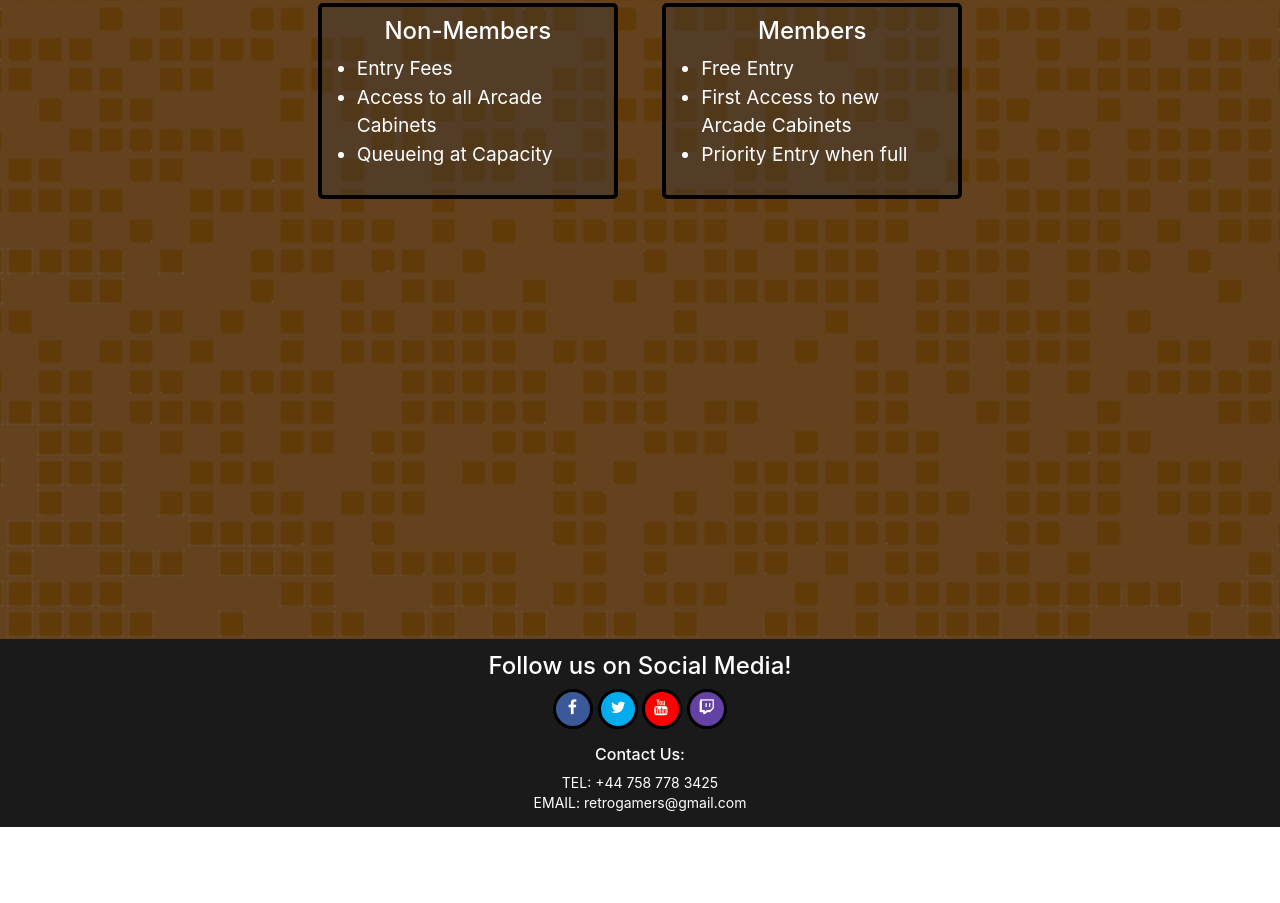
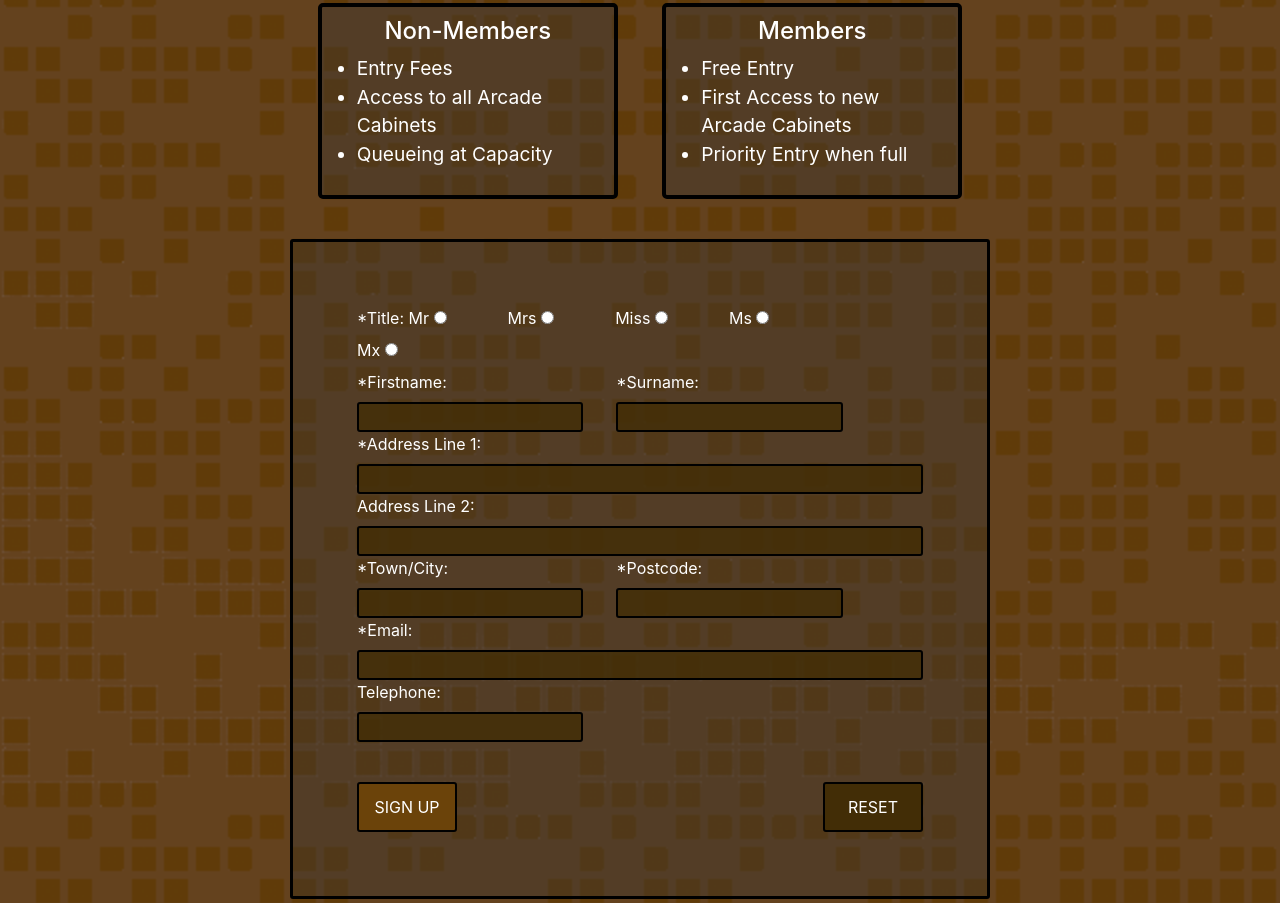
Before and after one commit to SpudStar/milestone-one-retrogaming, a plain HTML site: page sign-up.html in a window 1280 px wide. Shown: the part 177-1080 px from the top of the page. Before the commit the page ends 1004 px from the top, so only its background shows below. Drawn offline with nearby package versions, Linux system fonts and the light colour scheme; a web font is replaced by a local one.

Commit message:
Added the form to the sign up section

```diff
--- a/assets/css/style.css
+++ b/assets/css/style.css
@@ -162,6 +162,11 @@ nav{
     .nav-list-item a i{
         font-size:30px;
     }
+
+    h1{
+        font-size:30px;
+        padding-top:10px;
+    }
 }
 /* Hero Image Elements--------------------------------------------------------*/
 header{
@@ -322,6 +327,7 @@ header{
     background:url('../images/signupsection.png') center center / cover repeat fixed;
     background-color:#6b430a;
     text-align:center;
+    padding-bottom:40px;
 }
 
 .member-benefits{
@@ -351,7 +357,70 @@ header{
 }
 
 .form-container{
-    min-height:400px;
+    color:white;
+    text-align:left;
+    margin:auto;
+    padding:5%;
+    background-color:#34343459;
+    border:solid black;
+    border-radius:3px;
+    max-width:700px;
+}
+
+.radio-input{
+    margin-right:10%;
+    display:inline-block;
+    text-align:center;
+}
+
+.input-field{
+    background-color:#422d06c7;
+    color:white;
+    border:solid black;
+    border-radius:3px;
+    border-width:2px;
+    width:100%;
+}
+
+.halfbox{
+    width:45%;
+    padding-right:5%;
+    display:inline-block;
+}
+
+.buttonbox{
+    padding-top:40px;
+}
+
+.submit-button{
+    width:100px;
+    height:50px;
+    border:solid black;
+    border-radius:3px;
+    border-width:2px;
+    color:white;
+    background-color: #6b430a;
+    cursor:pointer;
+}
+
+.reset-button{
+    width:100px;
+    height:50px;
+    border:solid black;
+    border-radius:3px;
+    border-width:2px;
+    color:white;
+    background-color: #422d06;
+    cursor:pointer;
+    float:right;
+}
+
+@media  (max-width: 350px) {
+    .halfbox{
+    width:100%;
+    padding-right:0;
+    display:block;
+    }
 }
 
 /* Footer Elements--------------------------------------------------------*/
--- a/sign-up.html
+++ b/sign-up.html
@@ -66,8 +66,65 @@
         </div>
 
         <div class="form-container">
-            <form method="POST">
-
+            <form action="https://formdump.codeinstitute.net" method="POST">
+                <div>
+                    <label>*Title:</label>
+                    <div class="radio-input">
+                    <label for="mr">Mr</label>
+                    <input type="radio" id="mr" name="title" value="mr" required>
+                    </div>
+                    <div class="radio-input">
+                    <label for="mrs">Mrs</label>
+                    <input type="radio" id="mrs" name="title" value="mrs" required>
+                    </div>
+                    <div class="radio-input">
+                    <label for="miss">Miss</label>
+                    <input type="radio" id="miss" name="title" value="miss" required>
+                    </div>
+                    <div class="radio-input">
+                    <label for="ms">Ms</label>
+                    <input type="radio" id="ms" name="title" value="ms" required>
+                    </div>
+                    <div class="radio-input">
+                    <label for="mx">Mx</label>
+                    <input type="radio" id="mx" name="title" value="mx" required>
+                    </div>
+                </div>
+                <div class="halfbox">
+                    <label for="firstname">*Firstname:</label>
+                    <input class="input-field" type="text" id="firstname" name="firstname" required>
+                </div>
+                <div class="halfbox">
+                    <label for="lastname">*Surname:</label>
+                    <input class="input-field" type="text" id="surname" name="surname" required>
+                </div>
+                <div>
+                    <label for="address1">*Address Line 1:</label>
+                    <input class="input-field" type="text" id="address1" name="address1" required>
+                </div>
+                <div>
+                    <label for="address2">Address Line 2:</label>
+                    <input class="input-field" type="text" id="address2" name="address2">
+                </div>
+                <div class="halfbox">
+                    <label for="town-city">*Town/City:</label>
+                    <input class="input-field" type="text" id="town-city" name="town-city" required>
+                </div>
+                <div class="halfbox">
+                    <label for="postcode">*Postcode:</label>
+                    <input class="input-field" type="text" id="postcode" name="postcode" required>
+                </div>
+                <div>
+                    <label for="email">*Email:</label>
+                    <input class="input-field" type="email" id="email" name="email" required>
+                </div>
+                <div class="halfbox">
+                    <label for="phone">Telephone:</label> <!--Code for tel input found online-->
+                    <input class="input-field" type="tel" id="phone" name="phone" pattern="[0-9]{3}-[0-9]{3}-[0-9]{4}">
+                </div>
+                <div class="buttonbox">
+                    <button class="submit-button" type="submit">SIGN UP</button> <button class="reset-button" type="reset">RESET</button>
+                </div>
             </form>
         </div>
     </section>
```
